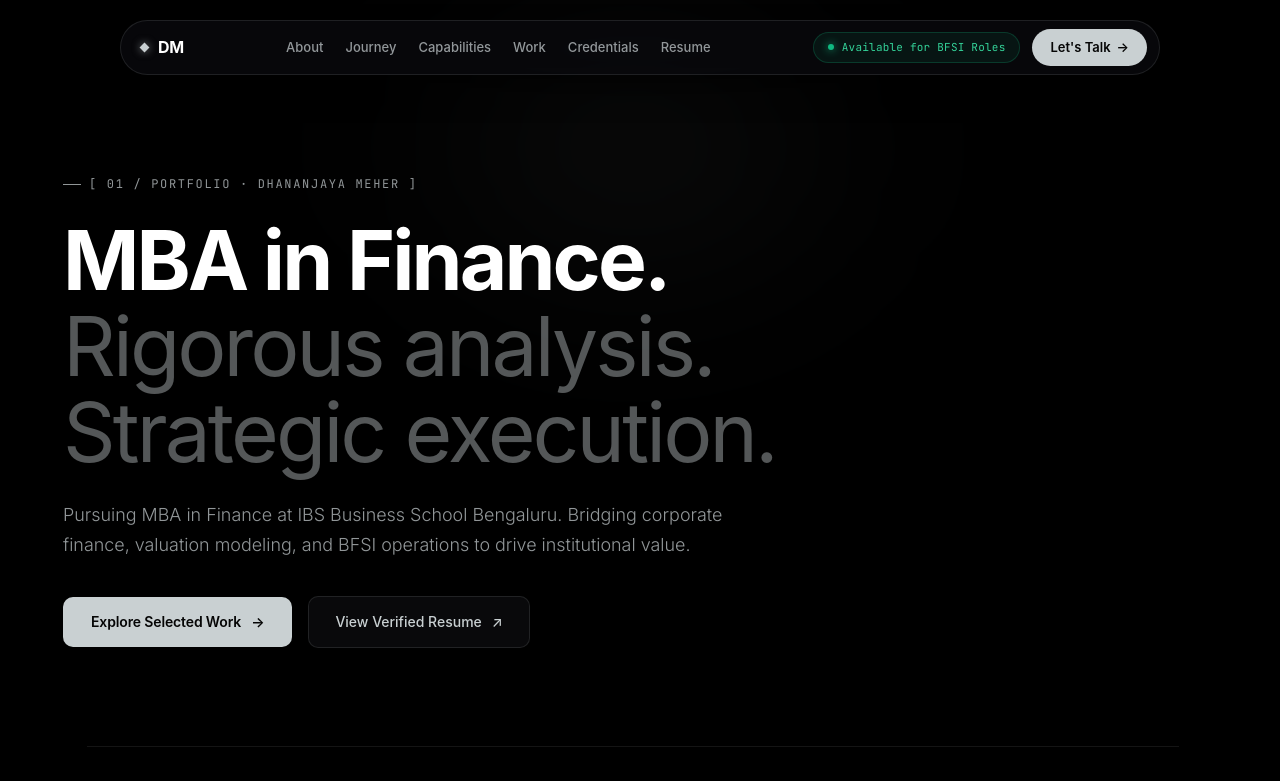
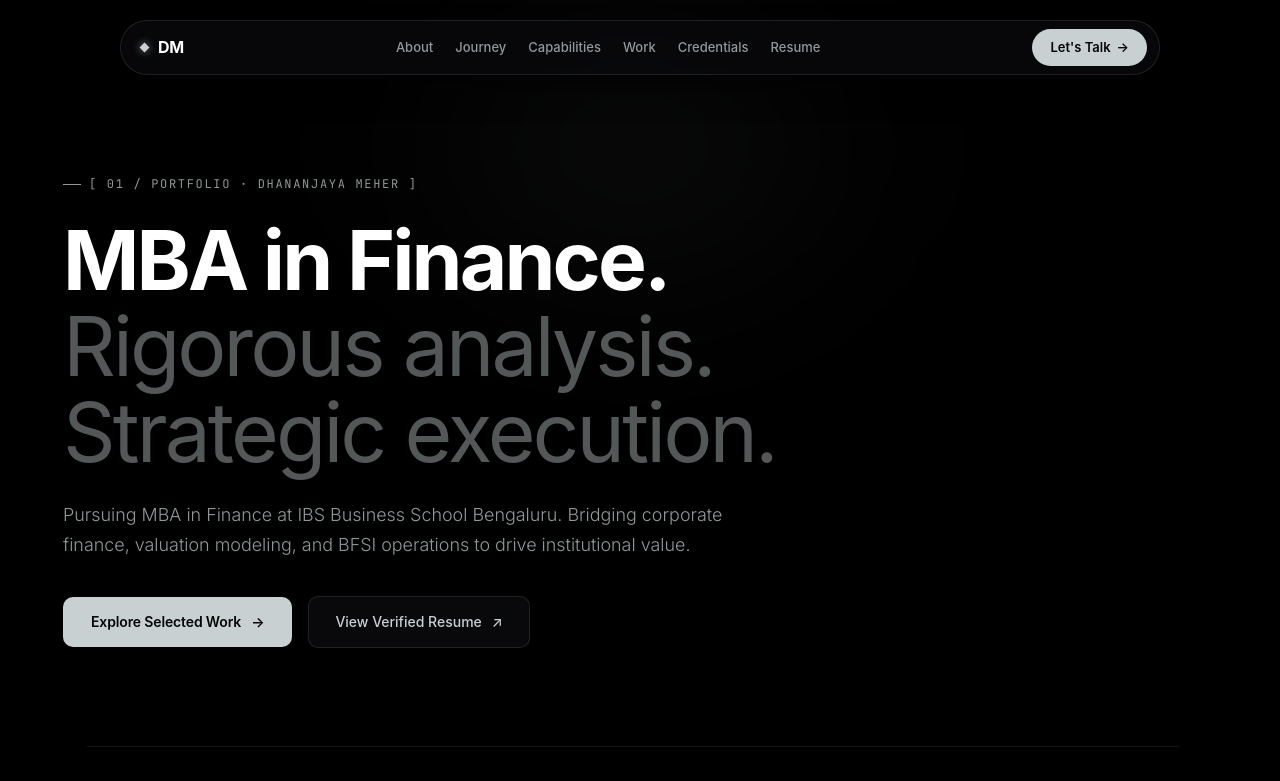
Before and after one commit to dhanu-08/dhananjaya-portfolio, a React (Vite) app: page / in a window 1280 px wide. Shown: the top 781 px of the page. Built offline with nearby package versions, Linux system fonts and the light colour scheme; a web font is replaced by a local one.

Commit message:
Remove 'Available for BFSI Roles' status chip from navbar

```diff
--- a/src/App.jsx
+++ b/src/App.jsx
@@ -126,11 +126,6 @@ function App() {
           </div>
 
           <div className="nav-right-actions">
-            <div className="nav-status-chip">
-              <span className="pulse-dot"></span>
-              <span>Available for BFSI Roles</span>
-            </div>
-
             <a href="#contact" className="nav-cta-btn">
               <span>Let's Talk</span>
               <span>→</span>
```
